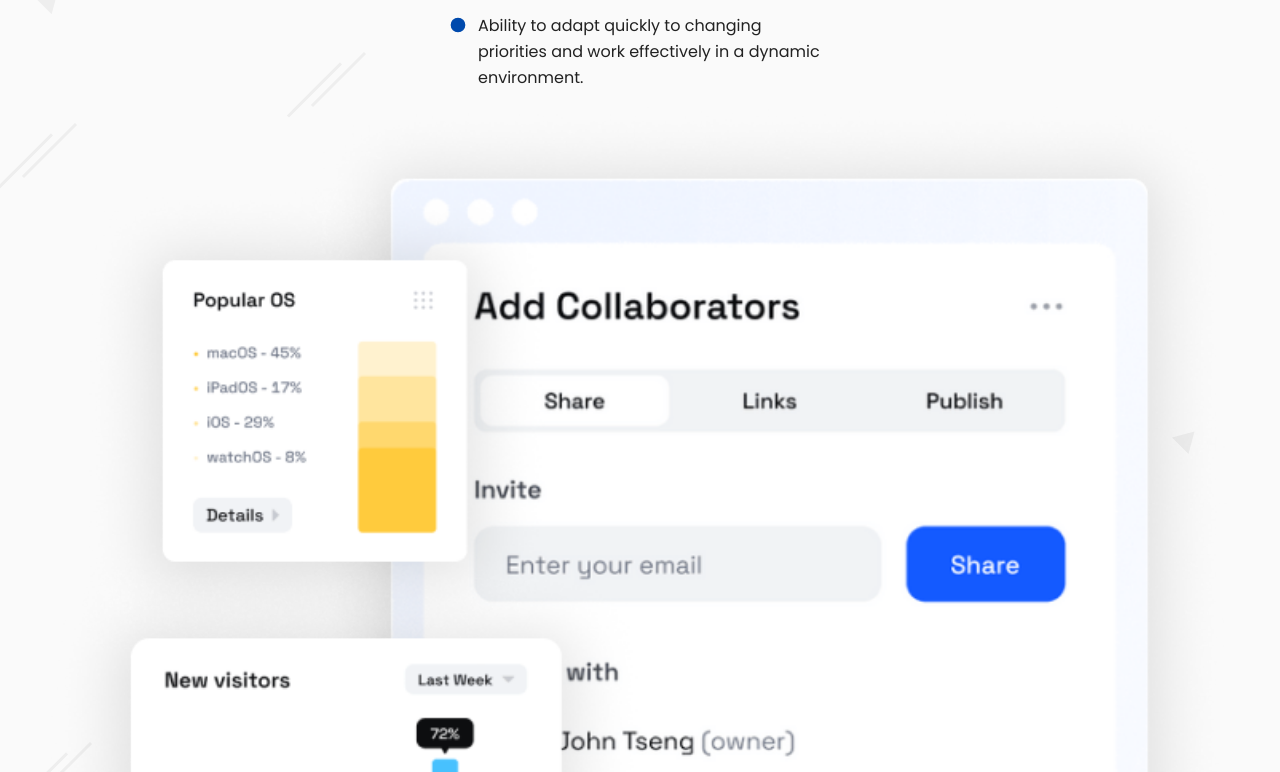
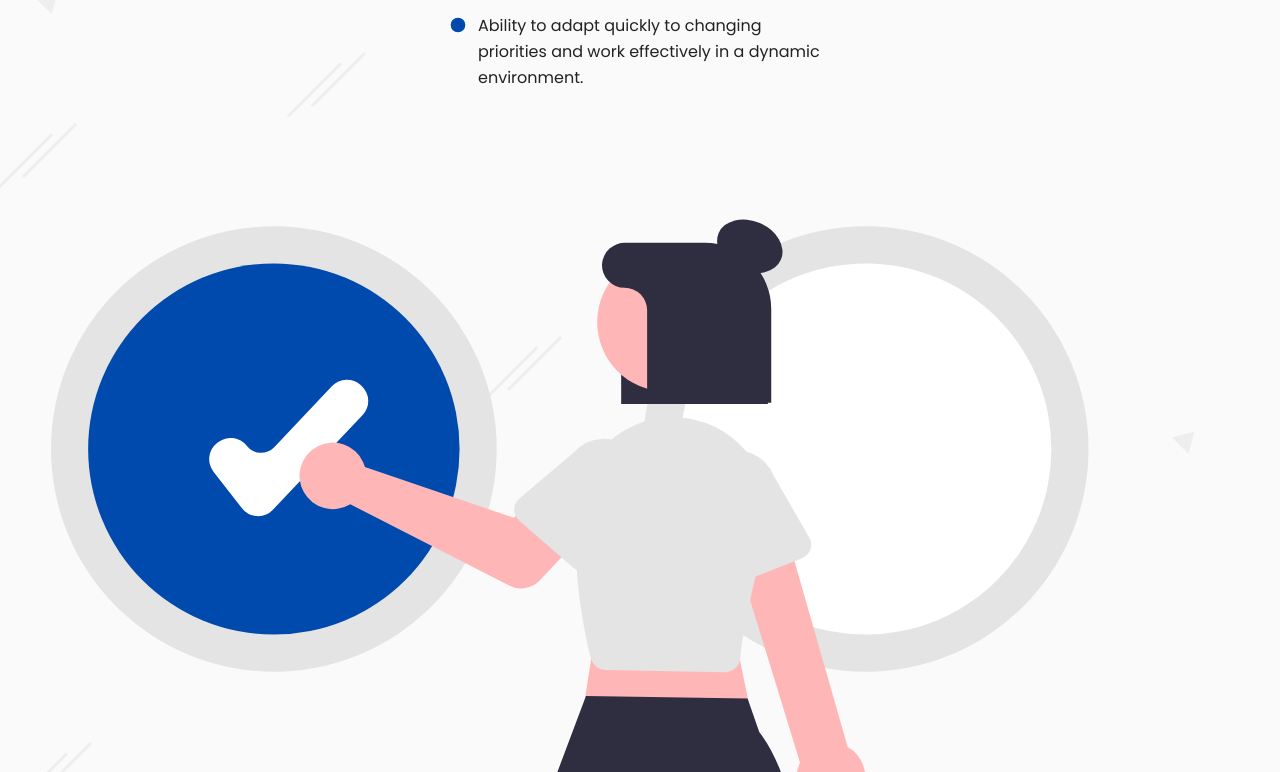
Before and after one commit to stephangriesel/financeand-site, an Astro site: page / in a window 1280 px wide. Shown: the part 3708-4480 px from the top of the page. Built offline with nearby package versions, Linux system fonts and the light colour scheme; Astro itself is replaced by a stand-in of ours; some packages are replaced by stand-ins of ours; what tailwind-bootstrap-grid would draw is missing.

Commit message:
test content

```diff
--- a/src/content/homepage/index.md
+++ b/src/content/homepage/index.md
@@ -55,7 +55,7 @@ service:
   our_service:
     - title: "Get in touch: 3 Step approach"
       desctiption: Donec sollicitudin molestie malesda. Donec sollitudin molestie malesuada. Mauris pellentesque nec, egestas non nisi. Cras ultricies ligula sed
-      image: "/images/collaboration.png"
+      image: "/images/steps.svg"
       list:
         - "Introduction Call: Meet, discuss, and clarify project expectations."
         - "Proposal: Clear deliverables, detailed timeline, and total est price."
```
Also changed, not shown: public/images/steps.svg (added).
